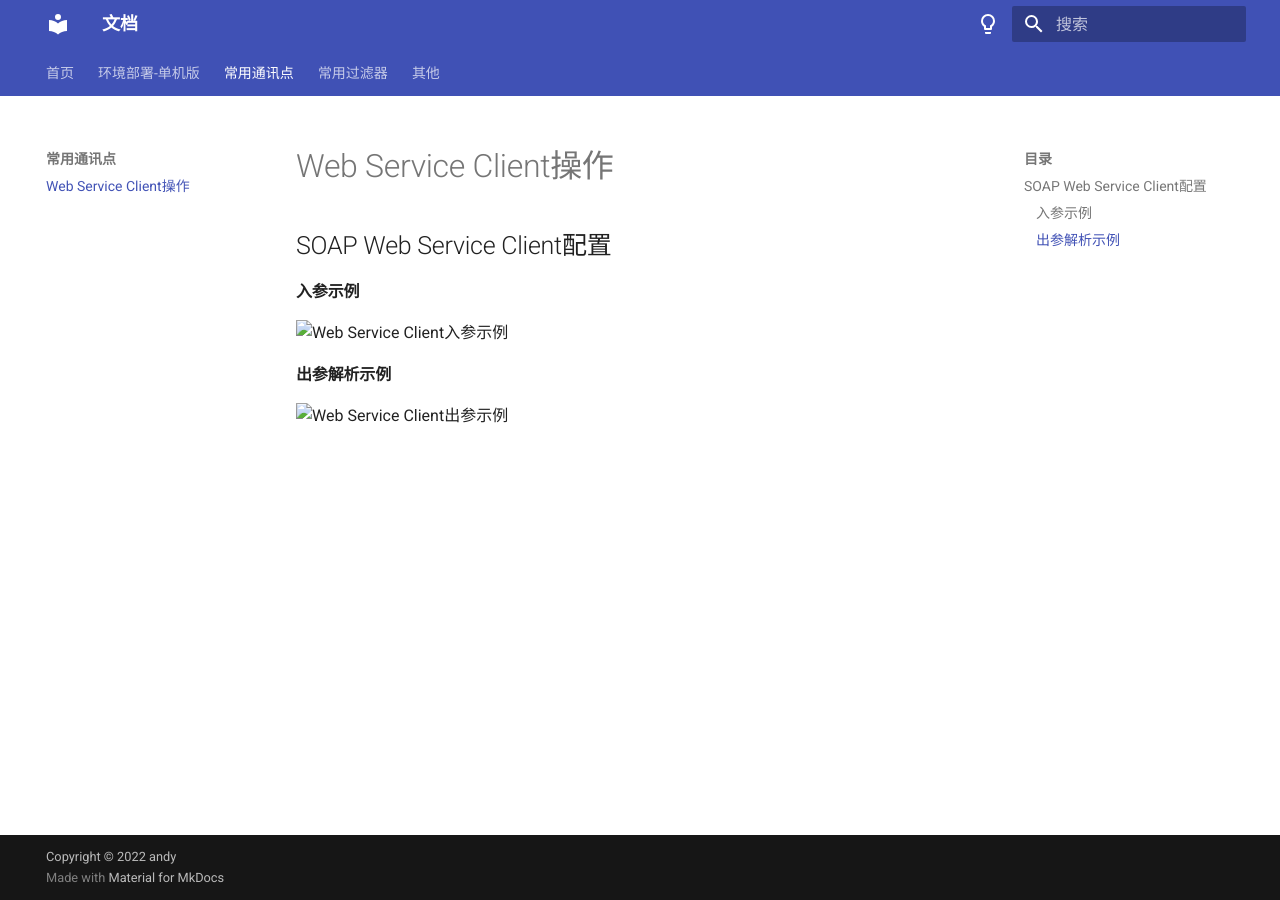
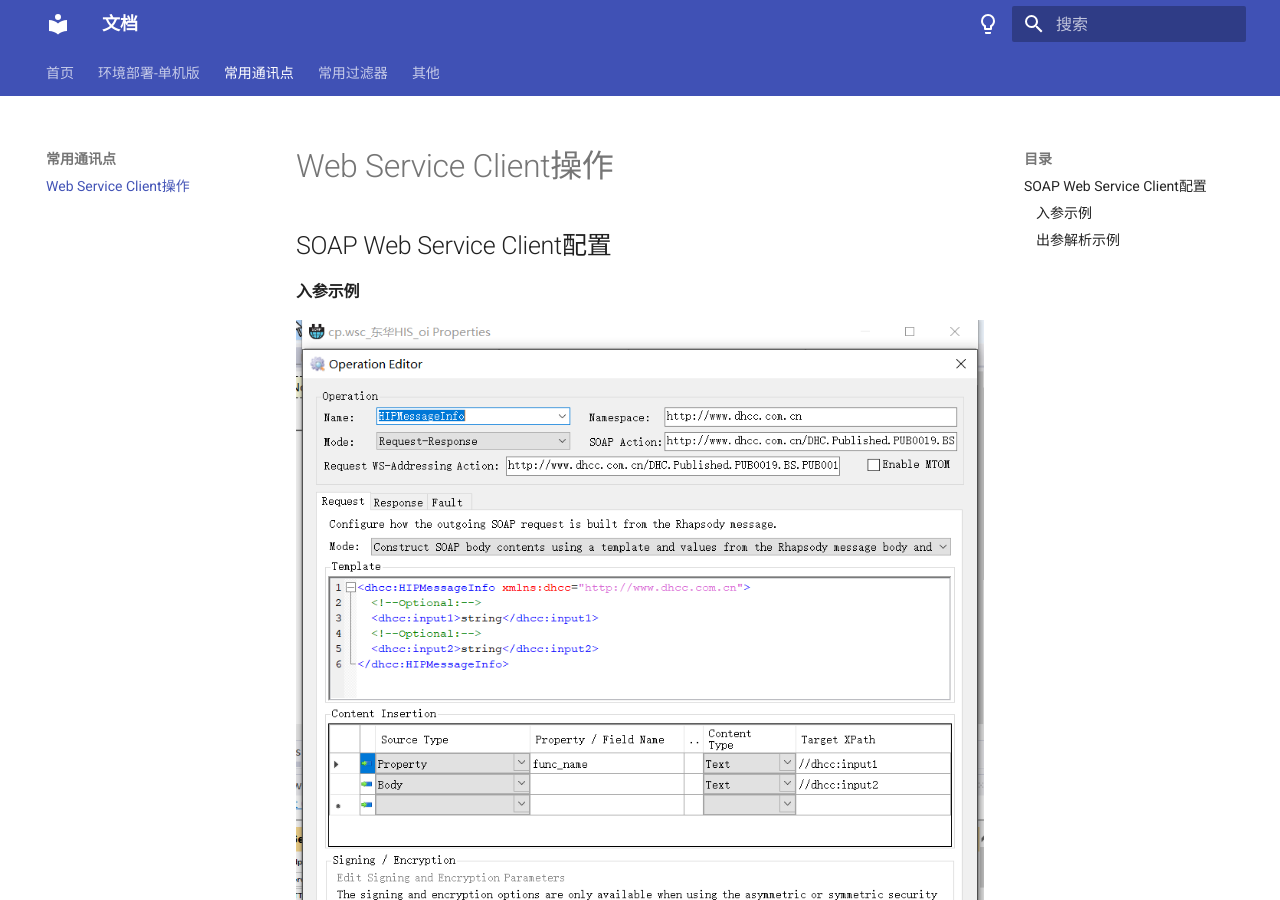
Before and after one commit to liaozhimingandy/demo, an MkDocs documentation site: the page built from docs/comm/Web_Service_Client.md, in a window 1280 px wide and 900 px high. Built offline with MkDocs 1.6.1 and Material for MkDocs 9.7.7, drawn with Linux system fonts in a browser that asks for light colours; the version menu is left out.

Commit message:
内容: 1.调整路径;

```diff
--- a/docs/comm/Web_Service_Client.md
+++ b/docs/comm/Web_Service_Client.md
@@ -2,8 +2,8 @@
 
 #### 入参示例
 
-![Web Service Client入参示例](..\..\imgs\image-20211117110811355.png)
+![Web Service Client入参示例](..\\..\imgs\image-20211117110811355.png)
 
 #### 出参解析示例
 
-![Web Service Client出参示例](..\..\imgs\image-20211117110923808.png)
+![Web Service Client出参示例](..\\..\imgs\image-20211117110923808.png)
```
